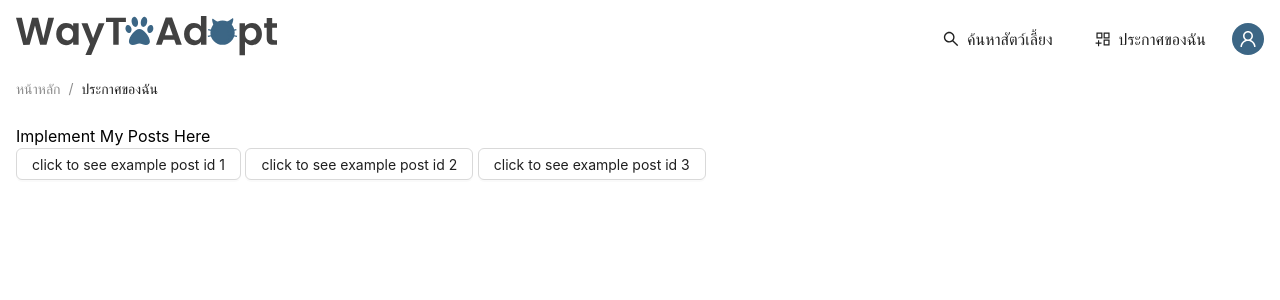
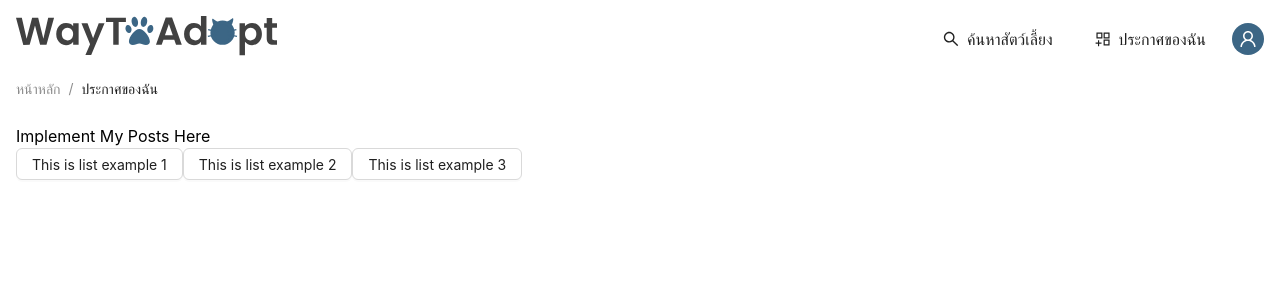
Before and after one commit to nnarct/WayToAdopt, a React (Vite) app in the folder client/: page /myposts in a window 1280 px wide. Shown: the top 300 px of the page. Built offline with nearby package versions, Linux system fonts and the light colour scheme; sample sign-in values are in the browser's storage.

Commit message:
chore: add todo in comment

```diff
--- a/client/src/components/PostListItem.tsx
+++ b/client/src/components/PostListItem.tsx
@@ -1,16 +1,26 @@
-import { Button } from "antd"
-import { Link } from "react-router-dom"
+import { Button } from "antd";
+import { Link } from "react-router-dom";
 
+const PostListItem = ({ postID }: { postID: string }) => {
+  // get postTitle, petPic, petType, petAge to be displayed
 
-const PostListItem = ({postID} : {postID: string}) => {
-  // get postTitle, petPic, petType, petAge to be displayed
+  if (!postID) {
+    return null;
+  }
+
+  // Todo : one list should have 2 actions:
+  // 1. see post url : /myposts/pdetail/:postID
+  // 2. see post answer (submission from other users) url: /myposts/pdetail/answerslist/:postID
+  // 3. delete post // link to nothing [ just ui button , not functional]
 
   return (
     <>
-        <Link to="/myposts/pdetail" state={{ postID: postID }}>   <Button> click to see example post id {postID}</Button>
-      </Link> {/* Implement PostListItem Here */}
+      <Link to={`/myposts/pdetail/${postID}`}>
+        <Button> This is list example {postID}</Button>
+      </Link>
+      {/* Implement PostListItem Here */}
     </>
-  )
-}
+  );
+};
 
-export default PostListItem
+export default PostListItem;
```
